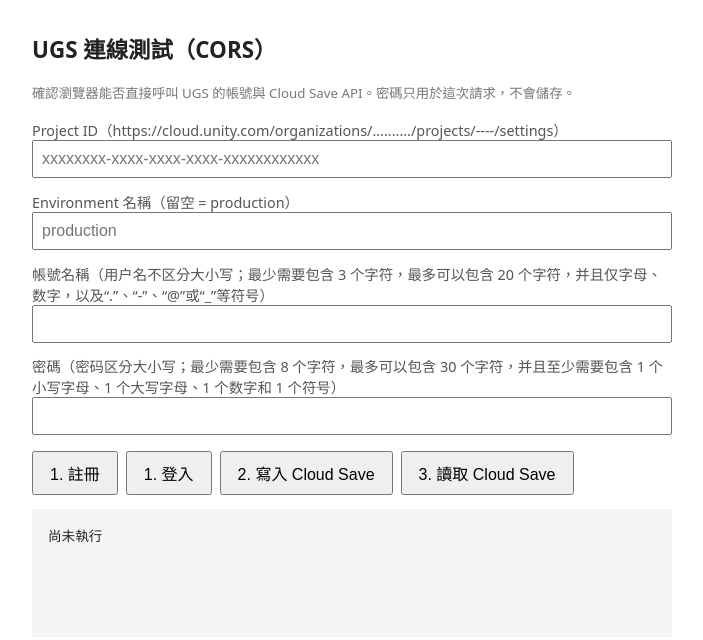
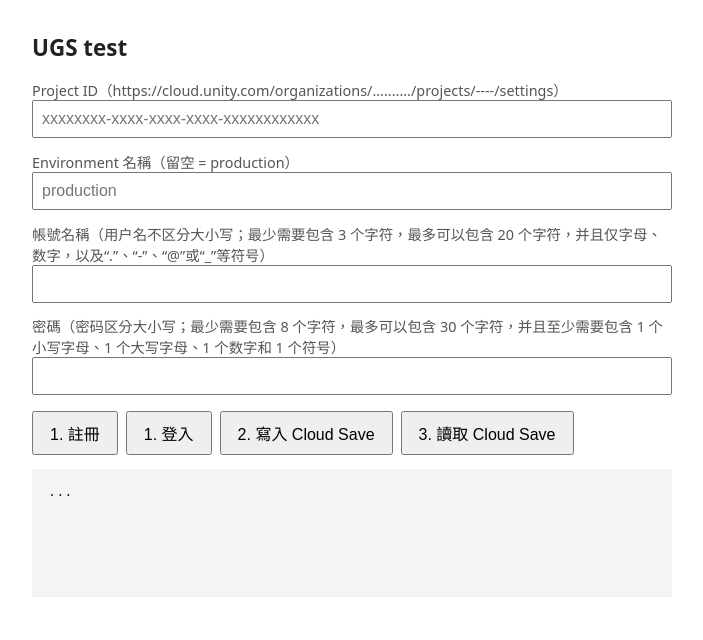
Before and after one commit to AJAXGAO/Calorie_Viewer, a plain HTML site: page CORS.html in a window 1280 px wide. Shown: the whole page, without its empty margins (288-991 px from the left). Drawn offline with Linux system fonts and the light colour scheme.

Commit message:
Update CORS.html

```diff
--- a/CORS.html
+++ b/CORS.html
@@ -19,8 +19,8 @@
 </style>
 </head>
 <body>
-<h1>UGS 連線測試（CORS）</h1>
-<p><small>確認瀏覽器能否直接呼叫 UGS 的帳號與 Cloud Save API。密碼只用於這次請求，不會儲存。</small></p>
+<h1>UGS test</h1>
+<p><small></small></p>
 
 <label>Project ID（https://cloud.unity.com/organizations/........../projects/----/settings）
   <input id="project_id" placeholder="xxxxxxxx-xxxx-xxxx-xxxx-xxxxxxxxxxxx">
@@ -42,7 +42,7 @@
   <button id="btn_load">3. 讀取 Cloud Save</button>
 </div>
 
-<pre id="log">尚未執行</pre>
+<pre id="log">...</pre>
 
 <script>
 // 常數：UGS API 位址
@@ -95,13 +95,13 @@ function check_format(username, password) {
   if (!/[A-Z]/.test(password)) return "密碼需包含至少一個大寫字母";
   if (!/[a-z]/.test(password)) return "密碼需包含至少一個小寫字母";
   if (!/[0-9]/.test(password)) return "密碼需包含至少一個數字";
-  if (!/[^A-Za-z0-9]/.test(password)) return "密碼需包含至少一個符號";
+  if (!/[^A-Za-z0-9]/.test(password)) return "密碼需包含至少一個符號.-@_";
   return null;
 }
 
 // 帳號：註冊或登入 (兩者回應格式相同)
 async function authenticate(action) {
-  if (!value_of("project_id")) return write_log("請先填 Project ID", false);
+  if (!value_of("project_id")) return write_log("Project ID Not found", false);
   const format_error = check_format(value_of("username"), value_of("password"));
   if (format_error) return write_log(format_error, false);
   try {
```
